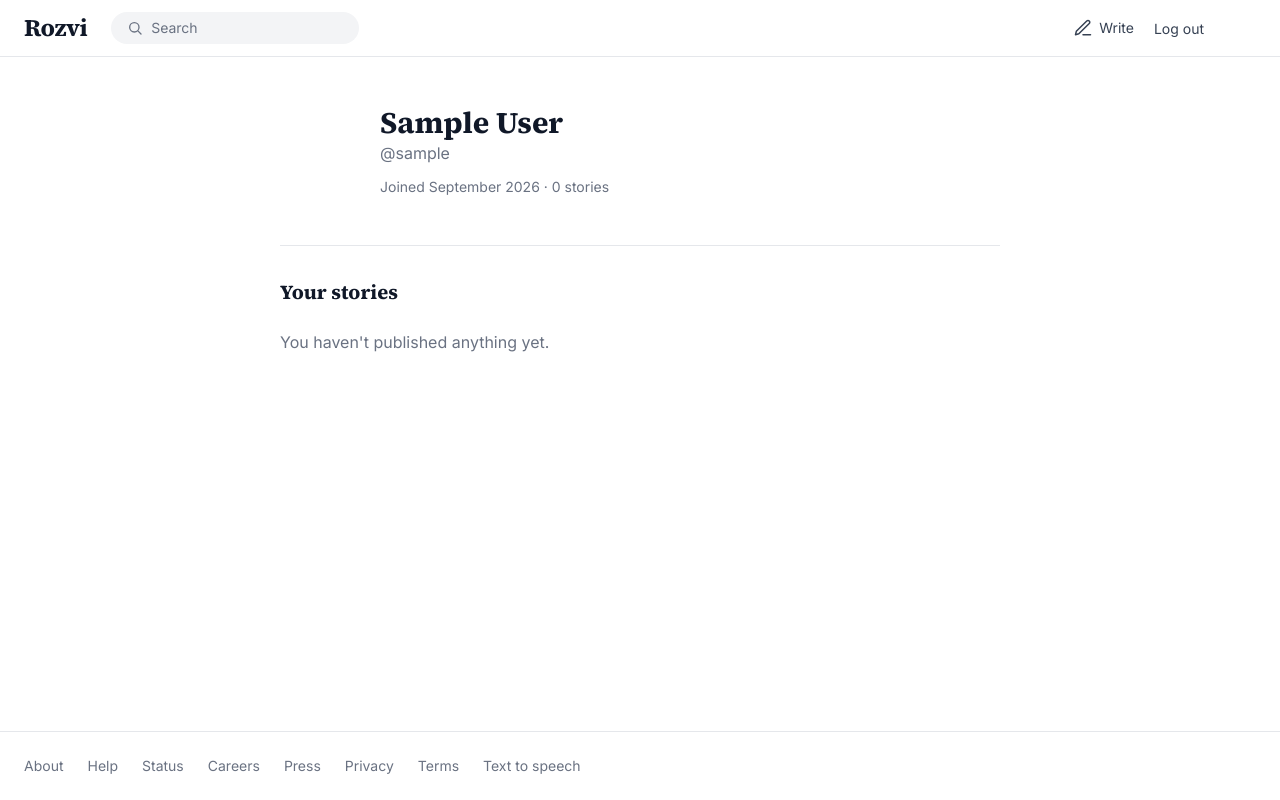
After one commit to iannyFARUE/rozvi, a Django app: page /profile/ in a window 1280 px wide. The commit adds this page. Run offline with Django 5.2, Linux system fonts and the light colour scheme; the visitor is signed in with stand-in values (Sample User, id 1); data comes from the database, SQL or seed files in the repository; data that the repository does not hold is empty; style sheets or scripts are compiled from the project's sources.

Commit message:
added profile page

```diff
--- a/blog/templates/blog/base.html
+++ b/blog/templates/blog/base.html
@@ -40,7 +40,7 @@
             <button type="submit" class="text-sm text-gray-700 hover:text-gray-900">Log out</button>
           </form>
           <a
-            href="{% url 'blog-home' %}"
+            href="{% url 'users-profile' %}"
             class="flex h-8 w-8 items-center justify-center rounded-full {{ user.profile.avatar_color }} text-xs font-semibold text-white"
             title="{{ user.profile.display_name }}"
           >
--- /dev/null
+++ b/users/templates/users/profile.html
@@ -0,0 +1,55 @@
+{% extends 'blog/base.html' %}
+
+{% block title %}{{ user.profile.display_name }} — Rozvi{% endblock %}
+
+{% block content %}
+  <div class="mx-auto max-w-3xl px-4 py-12 sm:px-6">
+    <div class="flex flex-col items-center gap-5 text-center sm:flex-row sm:items-start sm:text-left">
+      <span class="flex h-20 w-20 shrink-0 items-center justify-center rounded-full {{ user.profile.avatar_color }} text-2xl font-semibold text-white">
+        {{ user.profile.initials }}
+      </span>
+      <div>
+        <h1 class="font-serif text-3xl font-bold text-gray-900">{{ user.profile.display_name }}</h1>
+        <p class="text-gray-500">@{{ user.username }}</p>
+
+        {% if user.profile.bio %}
+        <p class="mt-3 max-w-xl text-gray-700">{{ user.profile.bio }}</p>
+        {% endif %}
+
+        <p class="mt-3 text-sm text-gray-500">
+          Joined {{ user.date_joined|date:"F Y" }} · {{ post_count }} {{ post_count|pluralize:"story,stories" }}
+        </p>
+      </div>
+    </div>
+
+    <div class="mt-12 border-t border-gray-200 pt-8">
+      <h2 class="font-serif text-xl font-bold text-gray-900">Your stories</h2>
+
+      {% if posts %}
+      <div class="mt-6 divide-y divide-gray-200">
+        {% for post in posts %}
+        <article class="group flex gap-4 py-6 sm:gap-6">
+          <div class="min-w-0 flex-1">
+            <h3 class="font-serif text-lg font-bold leading-snug text-gray-900 group-hover:underline">
+              <a href="#">{{ post.title }}</a>
+            </h3>
+            <p class="mt-1 hidden text-sm text-gray-600 sm:line-clamp-2">{{ post.excerpt }}</p>
+            <div class="mt-3 flex flex-wrap items-center gap-3 text-xs text-gray-500">
+              <span>{{ post.date_posted|date:"M j, Y" }}</span>
+              <span class="rounded-full bg-gray-100 px-3 py-1 font-medium text-gray-700">{{ post.topic }}</span>
+              <span>{{ post.read_time }} min read</span>
+              <span class="sm:ml-auto">{{ post.claps_count }} claps</span>
+            </div>
+          </div>
+          <div
+            class="hidden h-20 w-28 shrink-0 rounded-md bg-gradient-to-br sm:block {% cycle 'from-rose-200 via-orange-100 to-amber-200' 'from-emerald-200 via-teal-100 to-cyan-200' 'from-indigo-200 via-violet-100 to-purple-200' 'from-sky-200 via-blue-100 to-indigo-200' 'from-amber-200 via-yellow-100 to-lime-200' 'from-pink-200 via-rose-100 to-red-200' %}"
+          ></div>
+        </article>
+        {% endfor %}
+      </div>
+      {% else %}
+      <p class="mt-6 text-gray-500">You haven't published anything yet.</p>
+      {% endif %}
+    </div>
+  </div>
+{% endblock %}
--- a/users/urls.py
+++ b/users/urls.py
@@ -11,4 +11,5 @@ urlpatterns = [
         name='users-login',
     ),
     path('logout/', LogoutView.as_view(), name='users-logout'),
+    path('profile/', views.profile, name='users-profile'),
 ]
--- a/users/views.py
+++ b/users/views.py
@@ -1,6 +1,9 @@
 from django.contrib import messages
 from django.contrib.auth import login
+from django.contrib.auth.decorators import login_required
 from django.shortcuts import redirect, render
+
+from blog.models import Post
 
 from .forms import UserRegisterForm
 
@@ -20,3 +23,12 @@ def register(request):
         form = UserRegisterForm()
 
     return render(request, 'users/register.html', {'form': form})
+
+@login_required
+def profile(request):
+    posts = Post.objects.filter(author=request.user).select_related('author', 'author__profile')
+    context = {
+        'posts': posts,
+        'post_count': posts.count(),
+    }
+    return render(request, 'users/profile.html', context)
```
